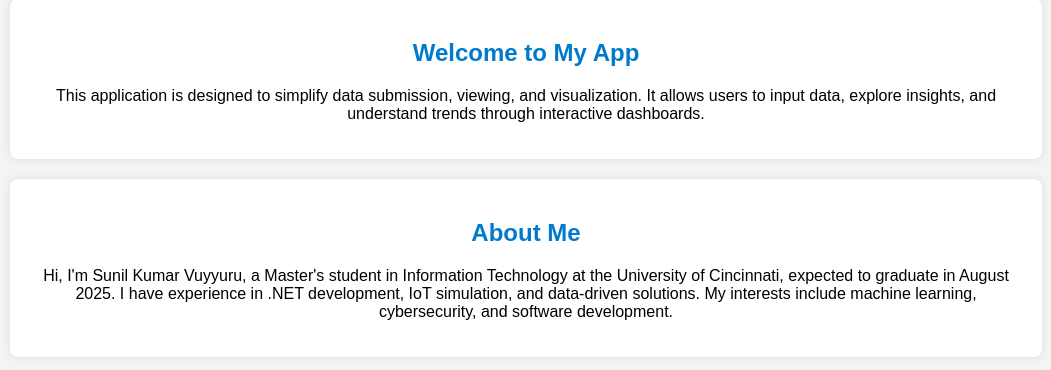
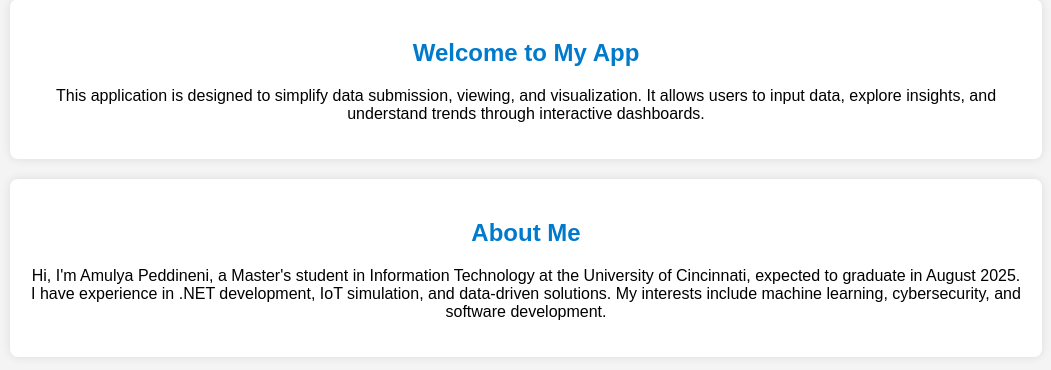
Before and after one commit to csoummith/flask-introduction_master, a Flask app: page /finalproject/ in a window 1280 px wide. Shown: the part 79-449 px from the top of the page, without its empty margins (114-1165 px from the left). Run offline with Flask 2, Linux system fonts and the light colour scheme.

Commit message:
Update finalbase.html
renamed the author introduction

```diff
--- a/templates/Finalproject/finalbase.html
+++ b/templates/Finalproject/finalbase.html
@@ -90,7 +90,7 @@
         </section>
         <section>
             <h2>About Me</h2>
-            <p>Hi, I'm Sunil Kumar Vuyyuru, a Master's student in Information Technology at the University of Cincinnati, expected to graduate in August 2025. I have experience in .NET development, IoT simulation, and data-driven solutions. My interests include machine learning, cybersecurity, and software development.</p>
+            <p>Hi, I'm Amulya Peddineni, a Master's student in Information Technology at the University of Cincinnati, expected to graduate in August 2025. I have experience in .NET development, IoT simulation, and data-driven solutions. My interests include machine learning, cybersecurity, and software development.</p>
         </section>
 
     </main>
```
